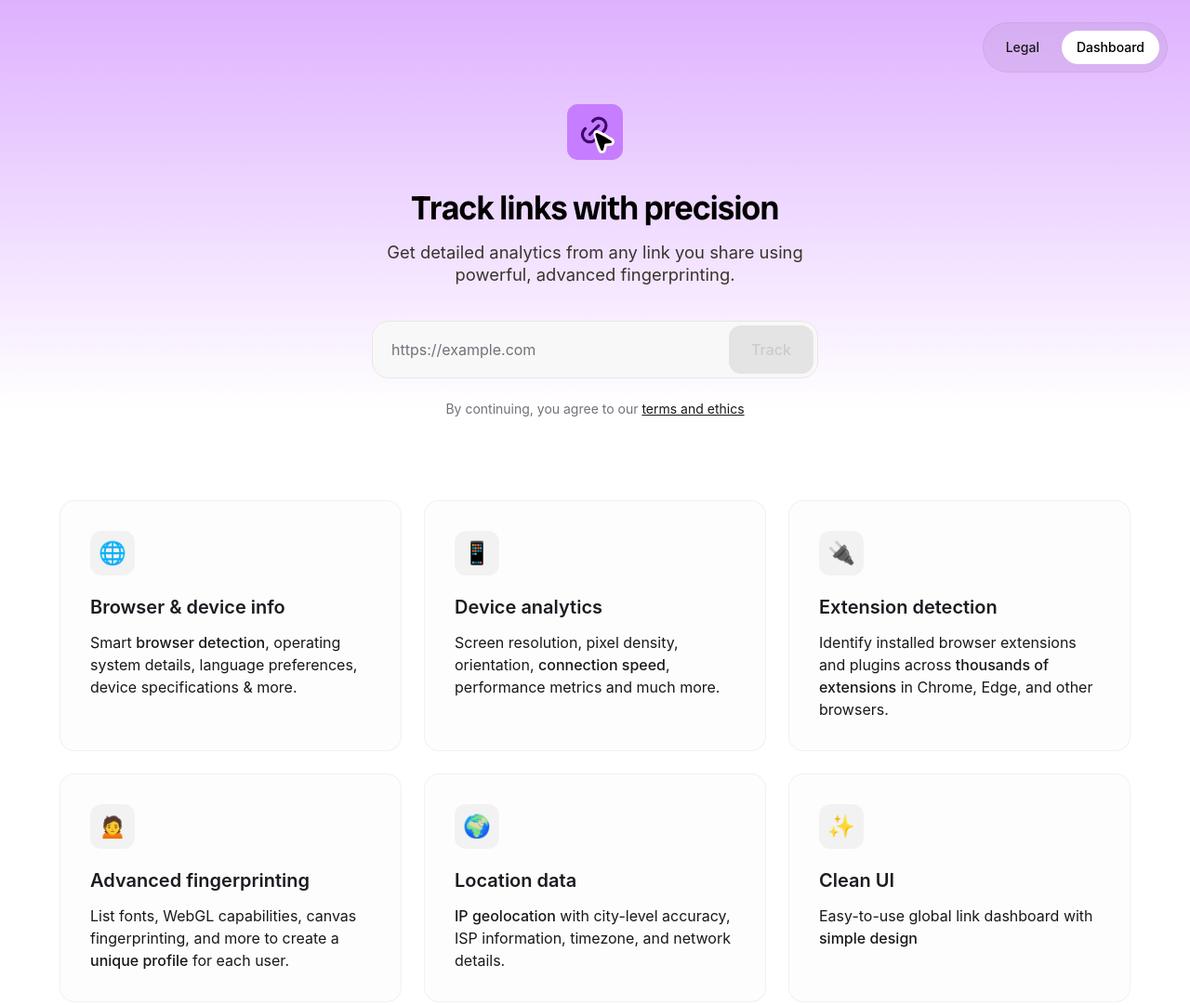
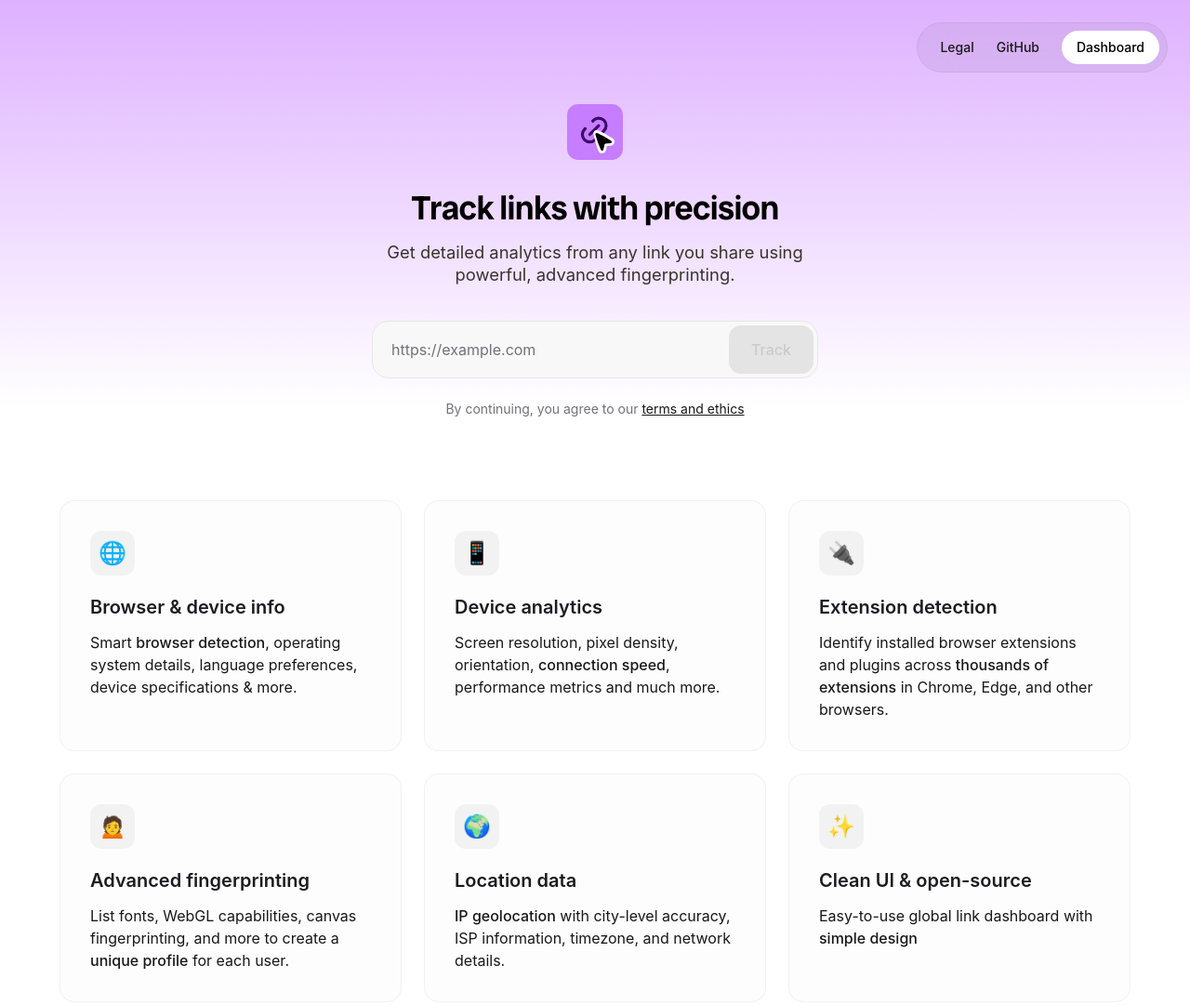
Before and after one commit to tiagozip/linklog, a website: page public/index.html in a window 1280 px wide. Shown: the top 1081 px of the page at 93% size. Drawn offline with Linux system fonts and the light colour scheme; a script that the page names is missing; a web font is replaced by a local one.

```diff
--- a/public/index.html
+++ b/public/index.html
@@ -12,6 +12,13 @@
   <body>
     <nav>
       <a href="/legal">Legal</a>
+      <a
+        href="https://github.com/tiagorangel1/linklog"
+        target="_blank"
+        style="padding-left: 0px"
+      >
+        GitHub
+      </a>
       <a href="/links" class="primary">Dashboard</a>
     </nav>
 
@@ -95,7 +102,7 @@
 
         <div class="feature-card">
           <div class="feature-icon">✨</div>
-          <h3>Clean UI</h3>
+          <h3>Clean UI &amp; open-source</h3>
           <p>
             Easy-to-use global link dashboard with
             <span class="highlight">simple design</span>
```
Also changed, not shown: 1 other file.
